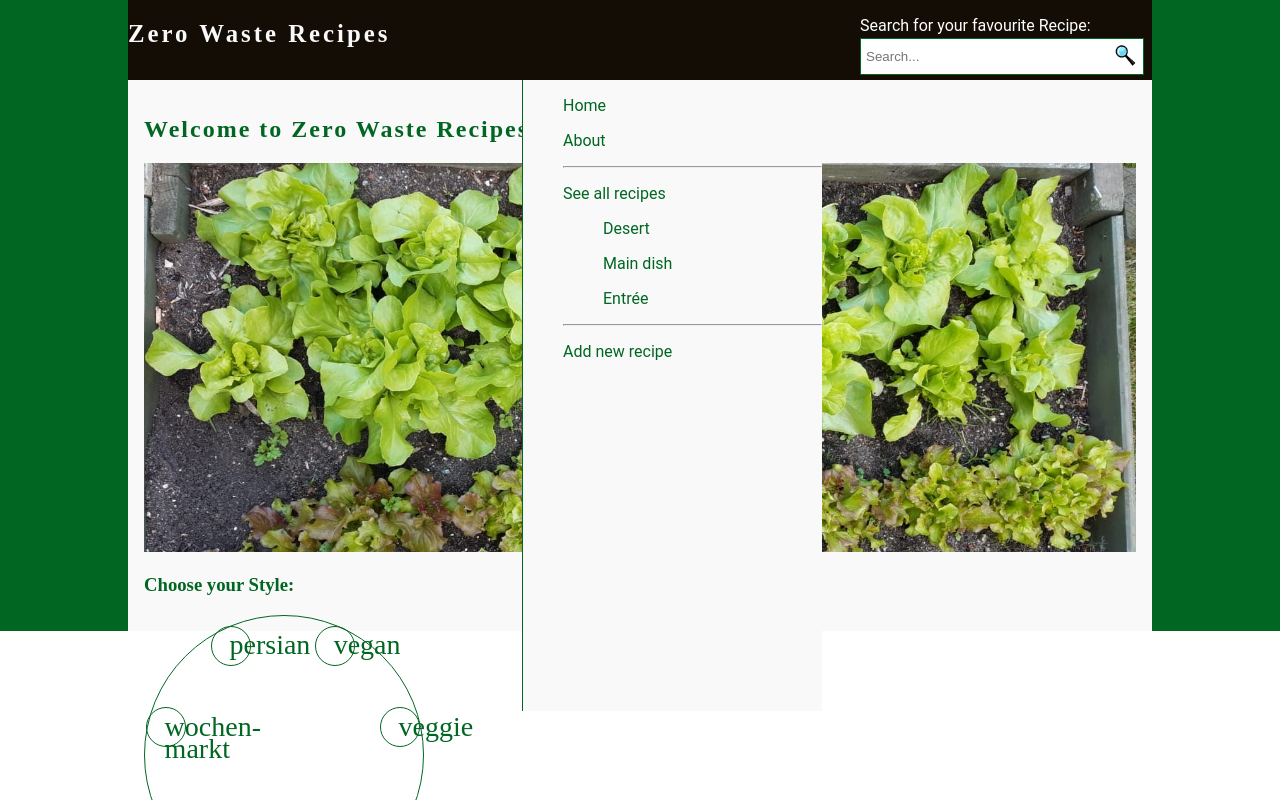
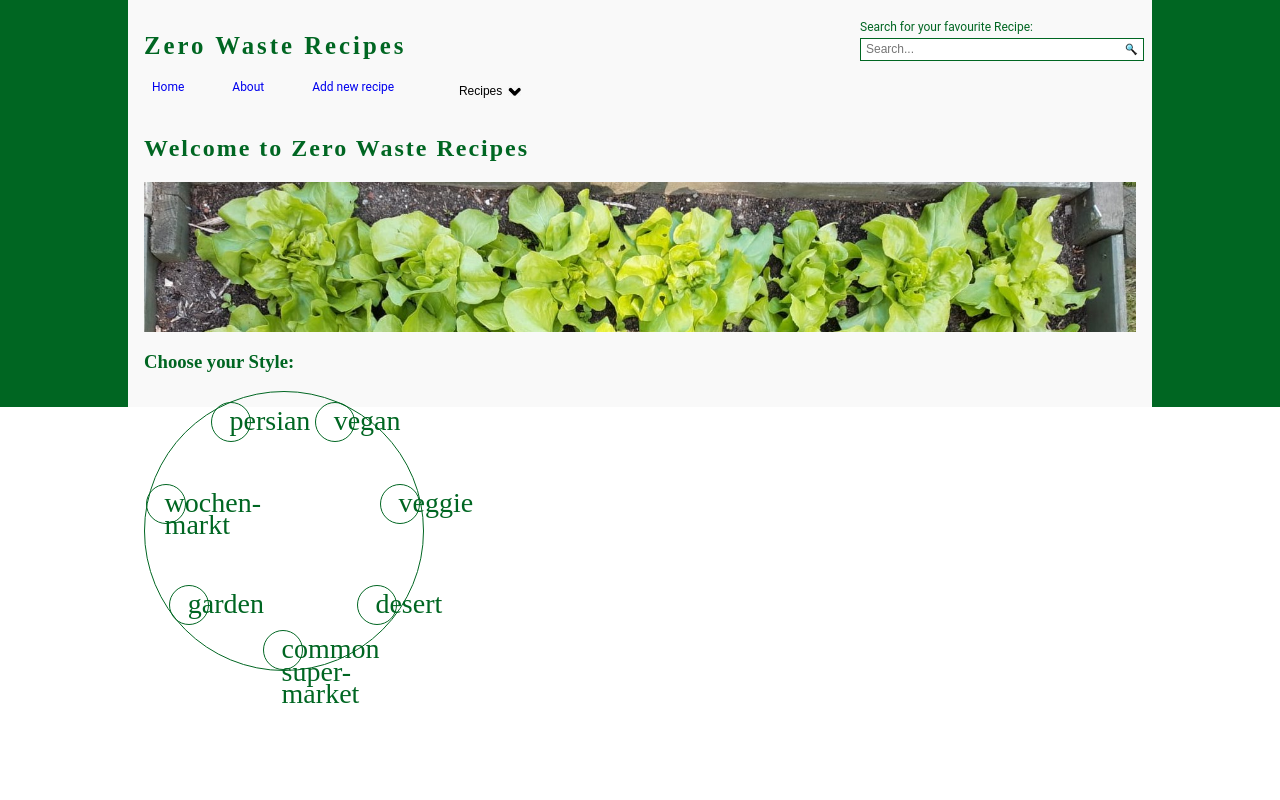
Before and after one commit to Melanie-lab/RRecipe, a React (Create React App) app: page / in a window 1280 px wide. Shown: the top 800 px of the page. Built offline with nearby package versions, Linux system fonts and the light colour scheme; a web font is replaced by a local one.

Commit message:
style updates

```diff
--- a/src/_var.scss
+++ b/src/_var.scss
@@ -12,7 +12,7 @@ $fontsizes: (
 );
 
 $tablet-width: 768px;
-$desktop-width: 1024px;
+$desktop-width: 800px;
 
 @mixin tablet {
   @media (min-width: #{$tablet-width}) and (max-width: #{$desktop-width -1 px}) {
--- a/src/components/Statehandler.js
+++ b/src/components/Statehandler.js
@@ -3,7 +3,7 @@ import recipeData from "../data/Data";
 
 import DispatchContext from "./DispatchContext";
 import StateContext from "./StateContext";
-import { act } from "@testing-library/react";
+/* import { act } from "@testing-library/react"; */
 
 console.log(recipeData);
 const Statehandler = ({ children }) => {
--- /dev/null
+++ b/src/components/navbar/NavBarDesktop.js
@@ -0,0 +1,37 @@
+import React, { useState } from "react";
+import { Link } from "react-router-dom";
+import "./navbardesktop.scss";
+
+const NavBarDesktop = () => {
+  const [visible, setVisible] = useState(false);
+
+  return (
+    <nav>
+      <NaviLink to="/" linktext="Home" />
+      <NaviLink to="/about" linktext="About" />
+
+      <NaviLink to="/recipe/new" linktext="Add new recipe" />
+      <div className="recipesDropDownDiv" onClick={() => setVisible(!visible)}>
+        <button className="dropdown">Recipes</button>
+        {visible && <RecipesDropDown />}
+      </div>
+    </nav>
+  );
+};
+
+const NaviLink = ({ linktext, to }) => {
+  return <Link to={to}>{linktext}</Link>;
+};
+
+const RecipesDropDown = () => {
+  return (
+    <div className="recipesDropDown">
+      <NaviLink to="/recipes" linktext="See all recipes" />
+      <NaviLink to="/recipes/desert" linktext="Desert" />
+      <NaviLink to="/recipes/maindish" linktext="Main dish" />
+      <NaviLink to="/recipes/entree" linktext="Entrée" />
+    </div>
+  );
+};
+
+export default NavBarDesktop;
--- a/src/components/navbar/Navbar.js
+++ b/src/components/navbar/Navbar.js
@@ -8,7 +8,11 @@ import { useClickAway } from "react-use";
 const Navbar = () => {
   const { navVisible, setNavVisible } = useContext(toggleNavContext);
 
-  const fadeIn = useSpring({
+  const fadeInMobile = useSpring({
+    transform: navVisible ? `translate3d(0,0,0)` : `translate3d(-110%,0,0)`,
+  });
+
+  const fadeInDesktop = useSpring({
     transform: navVisible ? `translate3d(0,0,0)` : `translate3d(-110%,0,0)`,
   });
 
@@ -17,20 +21,26 @@ const Navbar = () => {
     setNavVisible(false);
   });
 
+  let vw = window.innerWidth;
+
   return (
-    <animated.div ref={ref} className="navlinks" style={fadeIn}>
+    <animated.div
+      ref={ref}
+      className="navlinks"
+      style={vw < 800 ? fadeInMobile : fadeInDesktop}
+    >
       <nav>
         <ul>
           <NaviLink to="/" linktext="Home" />
           <NaviLink to="/about" linktext="About" />
-          <hr></hr>
+          {/*  <hr></hr> */}
           <NaviLink to="/recipes" linktext="See all recipes" />
           <ul>
             <NaviLink to="/recipes/desert" linktext="Desert" />
             <NaviLink to="/recipes/maindish" linktext="Main dish" />
             <NaviLink to="/recipes/entree" linktext="Entrée" />
           </ul>
-          <hr></hr>
+          {/*  <hr></hr> */}
           <NaviLink to="/recipe/new" linktext="Add new recipe" />
         </ul>
       </nav>
--- a/src/components/navbar/_navbar.scss
+++ b/src/components/navbar/_navbar.scss
@@ -13,6 +13,7 @@
     border-right: none;
     border-left: 1px solid map-get($colors, main-brown);
     box-shadow: none;
+    display: none;
   }
 }
 
@@ -22,10 +23,18 @@
 
 .navlinks ul {
   list-style-type: none;
+  @include desktop {
+    display: flex;
+    margin: 0;
+  }
 }
 
 .navlinks li {
   margin: 1rem 0;
+  @include desktop {
+    margin: 1rem;
+    font-size: 12px;
+  }
 }
 
 .navlinks a {
--- /dev/null
+++ b/src/components/navbar/navbardesktop.scss
@@ -0,0 +1,49 @@
+@import "../../var";
+
+nav {
+  display: none;
+  @include desktop {
+    display: flex;
+    flex-direction: row;
+    width: 80%;
+    margin: 0 auto;
+    background-color: map-get($colors, main-white);
+    position: relative;
+  }
+}
+
+.dropdown {
+  background-color: inherit;
+  border: none;
+  background-image: url("dropdown.png");
+  background-size: 13px 10px;
+  background-position: right;
+  background-repeat: no-repeat;
+  min-width: 80px;
+  margin: auto 1.4rem;
+  padding: auto 2rem;
+  font-size: 0.75rem;
+}
+
+nav a {
+  margin: 0 1.5rem;
+  text-decoration: none;
+  font-size: 0.75rem;
+}
+
+.recipesDropDown {
+  position: absolute;
+  top: 1rem;
+  left: 0;
+  color: black;
+  display: flex;
+  flex-direction: column;
+}
+
+.recipesDropDownDiv {
+  position: relative;
+}
+
+.recipesDropDownDiv a {
+  margin: 0;
+}
--- a/src/components/topline/Topline.js
+++ b/src/components/topline/Topline.js
@@ -6,6 +6,7 @@ import MenuBtn from "../navbar/MenuBtn";
 import { CSSTransition } from "react-transition-group";
 import { useLockBodyScroll } from "react-use";
 import { toggleNavContext } from "../../layouts/Default";
+import NavBarDesktop from "../navbar/NavBarDesktop";
 
 const Topline = ({ setFilteredRecipes }) => {
   const { navVisible, setNavVisible } = useContext(toggleNavContext);
@@ -25,6 +26,7 @@ const Topline = ({ setFilteredRecipes }) => {
         ></button>
         <Searchbar className="searchbar_desktop" />
       </header>
+      <NavBarDesktop />
       <CSSTransition
         nodeRef={searchRef}
         in={searchVisible}
--- a/src/components/topline/_topline.scss
+++ b/src/components/topline/_topline.scss
@@ -16,7 +16,7 @@
   margin: 0 0.5rem;
   @include desktop {
     grid-column: 1 / span 4;
-    background-color: map-get($colors, main-grey);
+    background-color: map-get($colors, main-white);
     margin: auto;
     height: 80px;
     padding: 0;
@@ -26,6 +26,9 @@
 
 h1 {
   margin-left: 2rem;
+  @include desktop {
+    color: map-get($colors, main-brown);
+  }
 }
 
 .bar1,
@@ -87,13 +90,13 @@ header .searchbar {
 
 header .searchbar label {
   @include desktop {
-    color: white;
+    color: map-get($colors, $key: main-brown);
   }
 }
 
 header .searchbar input {
   @include desktop {
-    height: 37px;
+    height: 1.4rem;
   }
 }
 
--- a/src/components/topline/searchbar/_searchbar.scss
+++ b/src/components/topline/searchbar/_searchbar.scss
@@ -9,12 +9,21 @@
   width: 98%;
 }
 
+.searchbar label {
+  @include desktop {
+    font-size: 0.75rem;
+  }
+}
+
 .searchbar input {
   margin-top: 0.2rem;
   height: 35px;
   width: 100%;
   border: 1px solid map-get($colors, main-brown);
   padding-left: 5px;
+  @include desktop {
+    font-size: 0.75rem;
+  }
 }
 
 .searchbar button {
@@ -29,6 +38,10 @@
   position: absolute;
   right: 5px;
   top: 7px;
+  @include desktop {
+    height: 15px;
+    width: 15px;
+  }
 }
 
 .inputwrapper {
--- a/src/components/welcome_page/Welcome.js
+++ b/src/components/welcome_page/Welcome.js
@@ -35,7 +35,9 @@ const Welcome = () => {
     <div className="welcome_page">
       <div className="welcome_text">
         <h2>Welcome to Zero Waste Recipes</h2>
-        <img src={garden_image} alt="garden_image" />
+        <div className="img_wrapper">
+          <img src={garden_image} alt="garden_image" />
+        </div>
         <h3>Choose your Style:</h3>
       </div>
       <div className="position_relative">
--- a/src/components/welcome_page/welcome_page.scss
+++ b/src/components/welcome_page/welcome_page.scss
@@ -47,3 +47,10 @@
 .position_relative {
   position: relative;
 }
+
+.img_wrapper {
+  @include desktop {
+    max-height: 150px;
+    overflow: hidden;
+  }
+}
--- a/src/layouts/default.scss
+++ b/src/layouts/default.scss
@@ -44,9 +44,9 @@ h1 {
   font-size: 1.55rem;
   margin: auto 0;
   @include desktop {
-    color: map-get($colors, main-white);
-    margin-top: 20px;
+    margin-top: 32px;
     letter-spacing: 3px;
+    margin-left: 1rem;
   }
 }
 
```
Also changed, not shown: src/components/navbar/dropdown.png (added).
